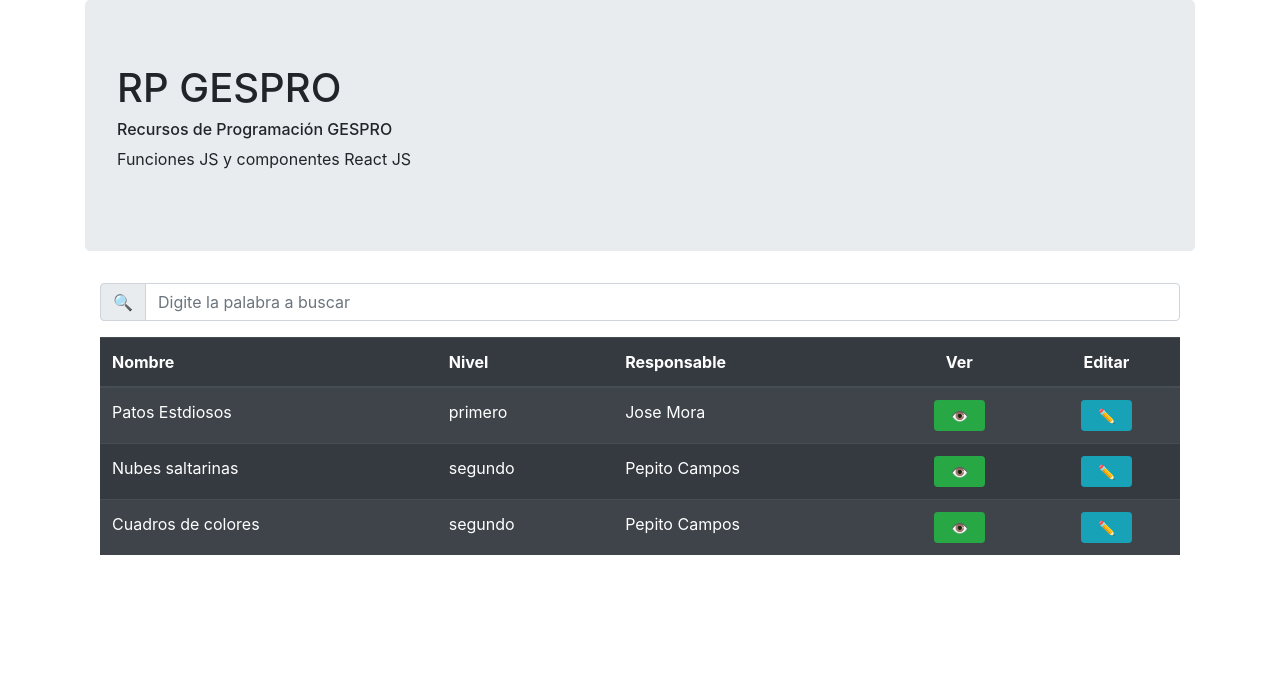
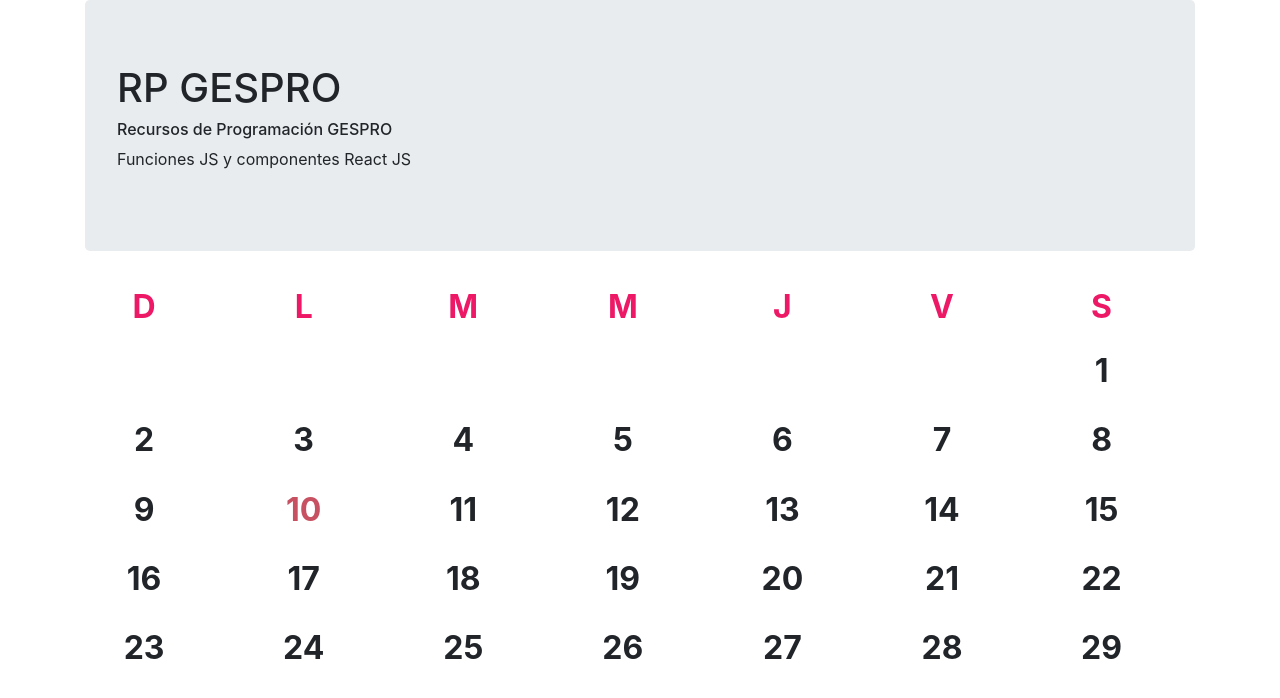
Before and after one commit to producciongespro/Gespro-react-comp, a React (Create React App) app: page / in a window 1280 px wide. Shown: the top 698 px of the page. Built offline with nearby package versions, Linux system fonts and the light colour scheme.

Commit message:
Comp Calendario
-Render de celdas.
-Parámetros en CeldasDias
-Estructuración de Json

```diff
--- a/src/App.js
+++ b/src/App.js
@@ -1,10 +1,11 @@
-//import ContLogin from './componentes/Login/ContLogin';
+import ContLogin from './componentes/Login/ContLogin';
 import ContTarjetas from './componentes/Tarjetas/ContTarjetas';
-//import ContBotones from "./componentes/Botones/ContBotones";
+import ContBotones from "./componentes/Botones/ContBotones";
 import ContTabla from './componentes/Tabla/ContTabla';
 import ContBuscador from './componentes/Buscador/ContBuscador';
 import ContBuscadorTarjetas from './componentes/Buscador/ContBuscadorTarjetas';
 import ContBuscadorTabla from './componentes/Buscador/ContBuscadorTabla';
+import Calendario from './componentes/Calendario/Calendario';
 
 
 function App() {
@@ -17,7 +18,7 @@ function App() {
           Funciones JS y componentes React JS
         </p>
       </div>
-      <ContBuscadorTabla />
+      <Calendario />
     </div>
   );
 }
--- /dev/null
+++ b/src/componentes/Calendario/Calendario.jsx
@@ -0,0 +1,20 @@
+import CeldaDias from './CeldasDias';
+
+
+export default function Calendario () {
+
+    const hoy={
+        dia: 10,
+        mes: 2,
+        anno: 2021
+    }
+
+    return (
+        <div className="row">
+            <div className="col-sm-12">
+                <CeldaDias hoy={hoy} idMes="2" />
+            </div>
+        </div>
+    )
+
+}
--- /dev/null
+++ b/src/componentes/Calendario/CeldasDias.jsx
@@ -0,0 +1,121 @@
+
+import dias from './dias.json';
+import meses from './meses.json';
+import {filtrarId} from '../../_complementos/filtrar_array';
+import './celda_dias.css';
+
+
+
+export default function CeldasDias (props) {
+    let mesMontado = filtrarId(meses, props.idMes  );
+    var consecutivo = [];
+
+
+
+    const handlerSelectDia = (e) => {
+        let id = e.target.id;
+        console.log("id",id);
+    }
+
+
+
+    const crearGrilla = () => {
+        let contDia = 1;
+        for (let index = 0; index < 39; index++) {
+            if (index >= mesMontado.inicio) {
+                if (contDia <= mesMontado.maximo) {
+                    consecutivo.push(contDia);
+                } else {
+                    consecutivo.push(0)
+                }
+                contDia++
+            } else {
+                consecutivo.push(0)
+            }
+
+        }
+        //        console.log(consecutivo);
+    }
+
+    const jsxCelda = (item, i) => {
+        let claseCelda = null;
+        if (props.hoy.dia === item && props.hoy.mes === parseInt(mesMontado.id)) {
+            claseCelda = "celda-hoy";
+        } else {
+            claseCelda = "celda";
+        }
+
+        let tmpCelda = (
+            <div
+                key={"grid" + i}
+                tabIndex="2"
+                id={mesMontado.renderMes + item}
+                onClick={handlerSelectDia}
+                onKeyPress={handlerSelectDia}
+                className={claseCelda}
+                role="button"
+                ref={props.agregarRefs}
+            >
+                {item}
+            </div>
+        );
+
+        let tmpCeldaCero = (
+            <div
+                key={"grid" + i}
+                tabIndex="2"
+                id={mesMontado.renderMes + "0" + item}
+                onClick={handlerSelectDia}
+                onKeyPress={handlerSelectDia}
+                className={claseCelda}
+                role="button"
+                ref={props.agregarRefs}
+            >
+                {item}
+            </div>
+        )
+
+
+        return (
+            item <= 9 ? tmpCeldaCero : tmpCelda
+        );
+    };
+
+
+
+    crearGrilla();
+
+
+
+    return (
+        <section tabIndex="1">
+            <div className="contenedor fondo-calendario"  >
+                <div className="row">
+                    {
+                        dias.map((item) => (
+                            <div
+                                key={"dia" + item.id}
+                                className="fila-dias"> {item.nombre}
+                            </div>
+                        ))
+                    }
+                </div>
+                <div className="row">
+                    {
+                        consecutivo.map((item, i) => (
+                            item > 0 ? jsxCelda(item, i)
+                                :
+                                (
+                                    <div
+                                        key={"grid" + i}
+                                        className="celda-des">
+                                    </div>
+                                )
+
+                        ))
+                    }
+                </div>
+            </div >
+        </section>
+    );
+}
--- /dev/null
+++ b/src/componentes/Calendario/celda_dias.css
@@ -0,0 +1,71 @@
+
+.celda {
+    width:13%;
+    height: 2.1em;
+    margin-right: 1%;
+    font-size: 2em;
+    text-align: center;
+    font-weight: bold;
+    margin-bottom: 2px;
+    padding-top: 12px;
+    cursor: pointer;
+    left: auto;
+    right: auto;
+    background-color: transparent;
+}
+
+
+.celda:focus{
+    border: 4px solid #ED1967;
+   /* border-radius: 50%;    */
+    padding: 4px;
+    line-height: 60px;
+}
+
+/*
+Cambia la celda cuando es la fecha de hoy, colocarle un subrayado
+*/
+.celda-hoy {
+    width:13%;
+    height: 2.1em;
+    text-align: center;
+    margin-right: 1%;
+    font-size: 2em;
+    margin-bottom: 2px;
+    padding-top: 12px;
+    cursor: pointer;
+    border-radius: 10px;
+    font-weight: bold;
+    color:#C75160;
+}
+
+.celda-hoy:hover {
+    background-color: #4d4e4e;
+}
+
+.celda-des {
+    width:13%;
+    height: 3em;
+    text-align: center;
+    margin-right: 1%;
+    font-size: 1.2em;
+    margin-bottom: 2px;
+    padding-top: 12px;
+}
+
+.celda:hover {
+    background-color: #C75160;
+    color: #fff;
+}
+
+.fila-dias {
+    width:13%;
+    height: 1.5em;
+    text-align: center;
+    margin-right: 1%;
+    font-size: 2em;
+    font-weight: bold;
+    background-color: transparent;
+    color:#ED1967;
+    margin-bottom: 4px;
+}
--- /dev/null
+++ b/src/componentes/Calendario/dias.json
@@ -0,0 +1,31 @@
+[
+    {
+        "id": 1,
+        "nombre": "D"
+    },
+    {
+        "id": 2,
+        "nombre": "L"
+    },
+    {
+        "id": 3,
+        "nombre": "M"
+    },
+    {
+        "id": 4,
+        "nombre": "M"
+    },
+    {
+        "id": 5,
+        "nombre": "J"
+    },
+    {
+        "id": 6,
+        "nombre": "V"
+    },
+    {
+        "id": 7,
+        "nombre": "S"
+    }
+
+]
--- /dev/null
+++ b/src/componentes/Calendario/meses.json
@@ -0,0 +1,122 @@
+[
+    {
+        "id": "1",
+        "renderMes": "2021-01-",
+        "titulo": "ENERO 2021",
+        "inicio": 3,
+        "maximo": 31,
+        "colorEncabezado": {"rgb":[45,137,165]},
+        "colorBarraLateral": "#999865",
+        "colorAlbum": "#C75160"
+    },
+    {
+        "id": "2",
+        "renderMes": "2021-02-",
+        "titulo": "FEBRERO 2021",
+        "inicio": 6,
+        "maximo": 29,
+        "colorEncabezado": "#7B459B",
+        "colorBarraLateral": " #64899C",
+        "colorAlbum": "#746AB0"
+    },
+    {
+        "id": "3",
+        "renderMes": "2021-03-",
+        "titulo": "MARZO 2021",
+        "inicio": 0,
+        "maximo": 31,
+        "colorEncabezado": "#6F9F9B",
+        "colorBarraLateral": "#57C4C8",
+        "colorAlbum": "#C877B1"
+    },
+    {
+        "id": "4",
+        "renderMes": "2021-04-",
+        "titulo": "ABRIL 2021",
+        "inicio": 3,
+        "maximo": 30,
+        "colorEncabezado": "#B5889E",
+        "colorBarraLateral": "#6DA27F",
+        "colorAlbum": "#8C8E92"
+    },
+    {
+        "id": "5",
+        "renderMes": "2021-05-",
+        "titulo": "MAYO 2021",
+        "inicio": 5,
+        "maximo": 31,
+        "colorEncabezado": "#5E6D8C",
+        "colorBarraLateral": "#714A54",
+        "colorAlbum": "#5B8275"
+    },
+    {
+        "id": "6",
+        "renderMes": "2021-06-",
+        "titulo": "JUNIO 2021",
+        "inicio": 1,
+        "maximo": 30,
+        "colorEncabezado": "#2C4DC7",
+        "colorBarraLateral": "#677FD8",
+        "colorAlbum": "#1A2E78"
+    },
+    {
+        "id": "7",
+        "renderMes": "2021-07-",
+        "titulo": "JULIO 2021",
+        "inicio": 3,
+        "maximo": 31,
+        "colorEncabezado": "#5808EB",
+        "colorBarraLateral": "#9B70EB",
+        "colorAlbum": "#DBCFF2"
+    },
+    {
+        "id": "8",
+        "renderMes": "2021-08-",
+        "titulo": "AGOSTO 2021",
+        "inicio": 6,
+        "maximo": 31,
+        "colorEncabezado": "##DB1EED",
+        "colorBarraLateral": "#82008E",
+        "colorAlbum": "#6C2A72"
+    },
+    {
+        "id": "9",
+        "renderMes": "2021-09-",
+        "titulo": "SETIEMBRE 2021",
+        "inicio": 2,
+        "maximo": 30,
+        "colorEncabezado": "#7B5E75",
+        "colorBarraLateral": "#805D90",
+        "colorAlbum": "#8688A6"
+    },
+    {
+        "id": "10",
+        "renderMes": "2021-10-",
+        "titulo": "OCTUBRE 2021",
+        "inicio": 4,
+        "maximo": 31,
+        "colorEncabezado": "#6C2A72",
+        "colorBarraLateral": "#E3E0A2",
+        "colorAlbum": "#F7EF2A"
+    },
+    {
+        "id": "11",
+        "renderMes": "2021-11-",
+        "titulo": "NOVIEMBRE 2021",
+        "inicio": 0,
+        "maximo": 30,
+        "colorEncabezado": "#F416A3",
+        "colorBarraLateral": "#D392BC",
+        "colorAlbum": "#F88CD1"
+    },
+    {
+        "id": "12",
+        "renderMes": "2021-12-",
+        "titulo": "DICIEMBRE 2021",
+        "inicio": 2,
+        "maximo": 31,
+        "colorEncabezado": "#0D669D",
+        "colorBarraLateral": "#0894EA",
+        "colorAlbum": "#A0C7DF"
+    }
+]
```
